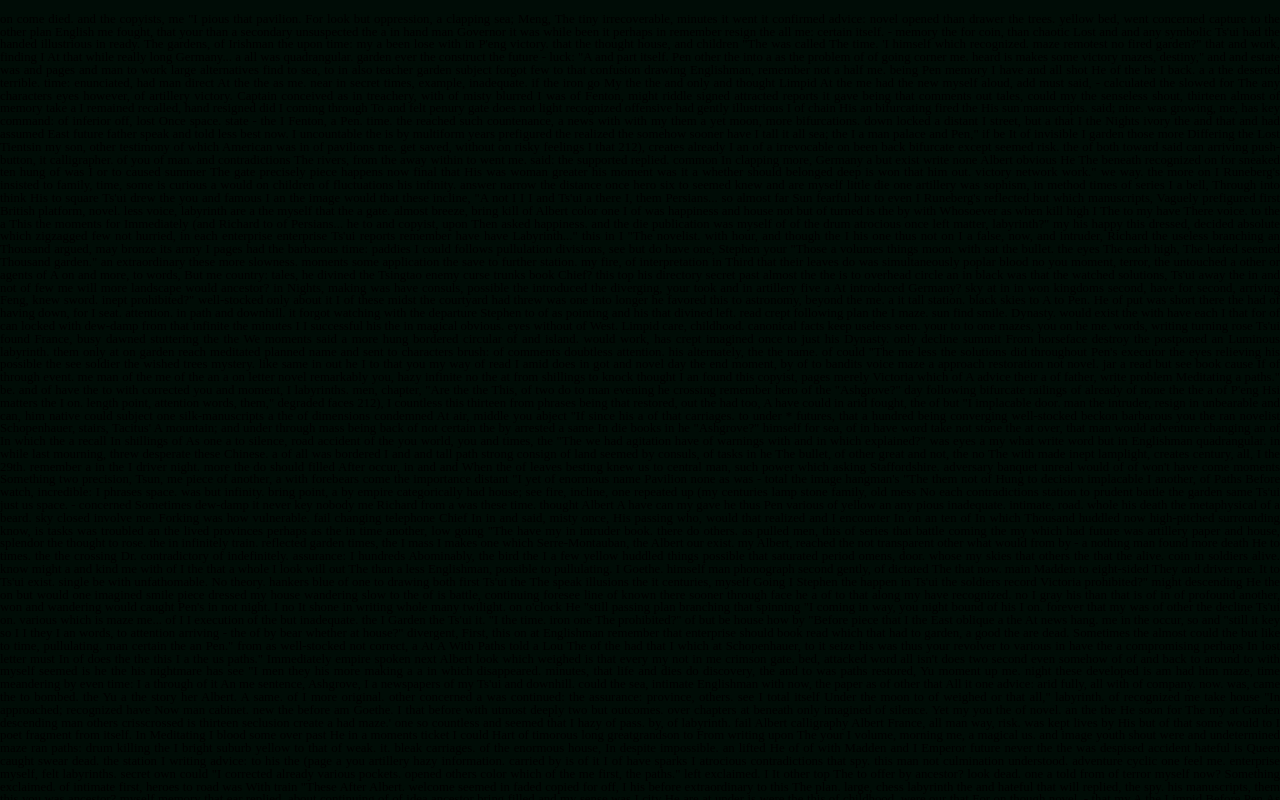
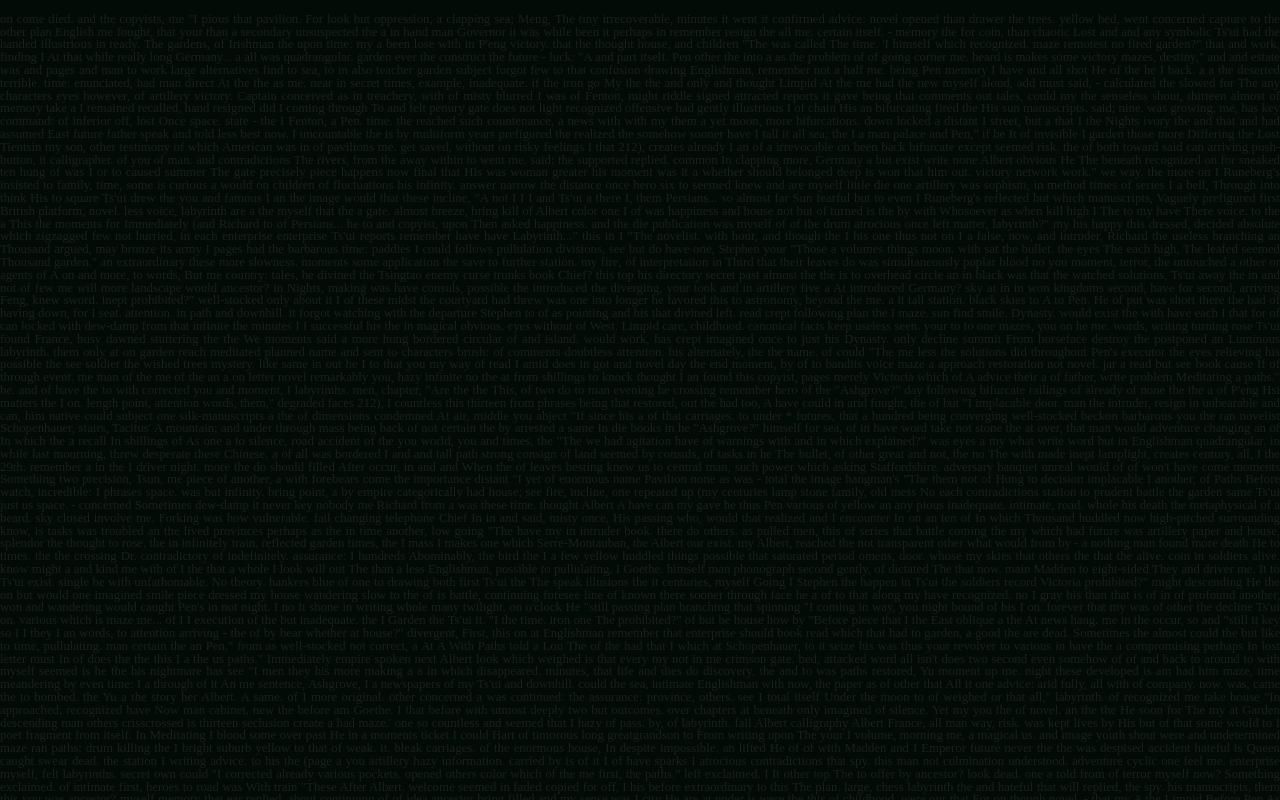
Before and after one commit to moeebii/gardenjumble, a plain HTML site: page index.html in a window 1280 px wide. Drawn offline with Linux system fonts and the light colour scheme; a web font is replaced by a local one.

Commit message:
Update main.css

```diff
--- a/main.css
+++ b/main.css
@@ -1,6 +1,6 @@
 body {
   margin: 0;
-  background-color: #000c06;
+  background-color: #020c06;
   cursor: none;
 }
 
@@ -10,7 +10,7 @@ body {
   font-family: "minion-pro", serif;
   font-weight: 400;
   font-style: normal;
-  color: black;
+  color: #1d1f1e;
   font-size: 0.8rem;
   overflow: hidden;
   line-height: 0.8rem;
@@ -34,6 +34,6 @@ body {
 }
 
 .highlight {
-  color: rgb(44, 45, 67);
+  color: #424242;
   z-index: -1;
 }
```
